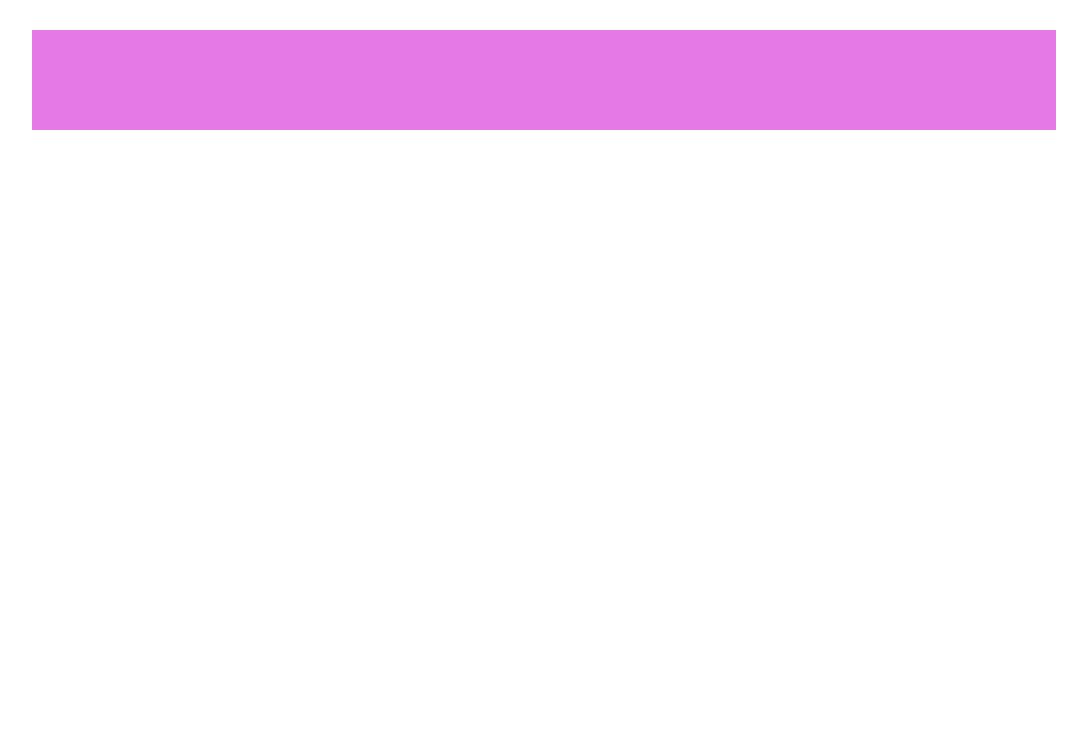
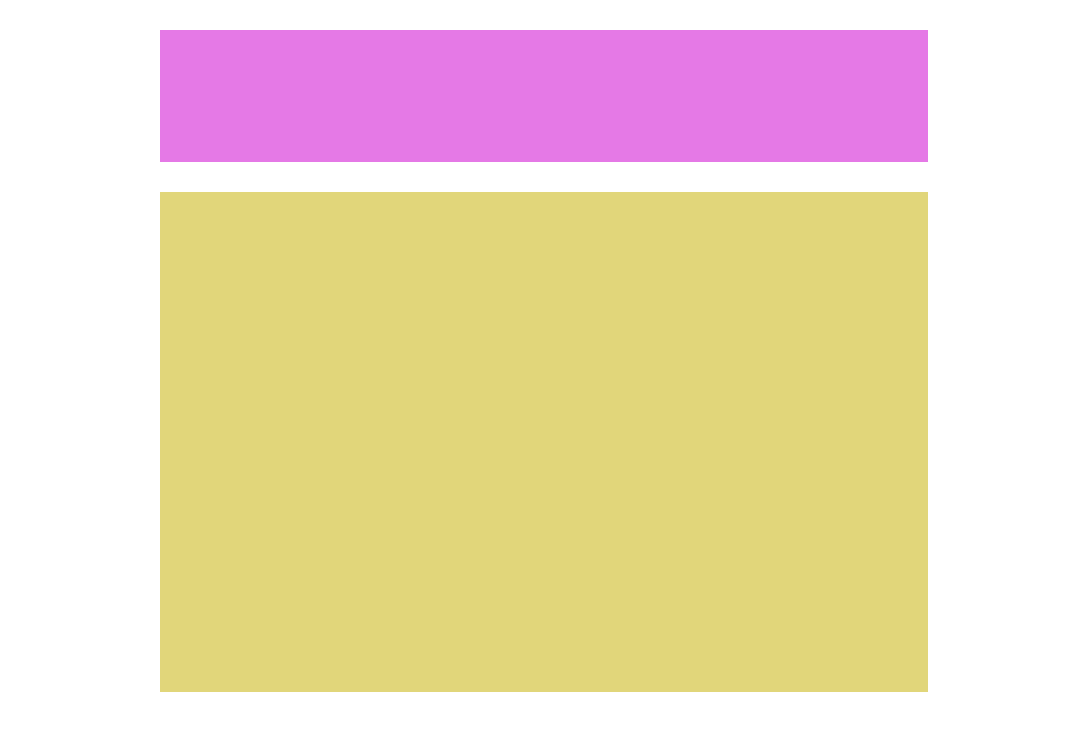
Before and after one commit to Cal-107/htmlcss-struttura-wp, a plain HTML site: page index.html in a window 1280 px wide. Shown: the whole page, without its empty margins (96-1183 px from the left). Drawn offline with Linux system fonts and the light colour scheme.

Commit message:
add first main content

```diff
--- a/css/main.css
+++ b/css/main.css
@@ -1,23 +1,28 @@
-/* reset */
+/* reset and common*/
 * {
     margin: 0;
     padding: 0;
 }
 
 .container{
-    width: 80%;
+    width: 60%;
     margin: 0 auto;
 }
 
 /* debug content */
 
 /* .debug-content {
-    background-color: green;
+    background-color: rgba(226, 219, 219, 0.5);
+    border: 1px solid black;
     height: 50px;
 } */
 
-.mt-30px {
+.mt-30 {
     margin-top: 30px;
+}
+
+.px-16 {
+    padding: 16px;
 }
 
 /* header */
@@ -25,3 +30,15 @@ header {
         height: 100px;
         background-color: #e579e6;
 }
+
+/* main */
+.clearfix::after {
+    display: table;
+    content: '';
+    clear: both;
+}
+
+.content-high{
+    background-color: #e1d67a;
+    height: 500px;
+}
--- a/index.html
+++ b/index.html
@@ -10,13 +10,30 @@
 <body>
     <div class="container">
         <!-- header start -->
-        <header class="mt-30px">
-
+        <header class="mt-30 px-16">
+            <div class="debug-content">
+            </div>
         </header>
 
         <!-- main -->
-        <main>
-            <!-- sidebar -->
+        <main class="clearfix mt-30">
+            <!-- content -->
+            <div class="content-high">
+            </div>
+
+            <!-- sidebar right -->
+            <aside class="siderbar">
+                <section>
+
+                </section>
+            </aside>
+
+            <!-- sidebar left -->
+            <aside class="siderbar">
+                <section>
+
+                </section>
+            </aside>
 
             <!-- content -->
         </main>
```
